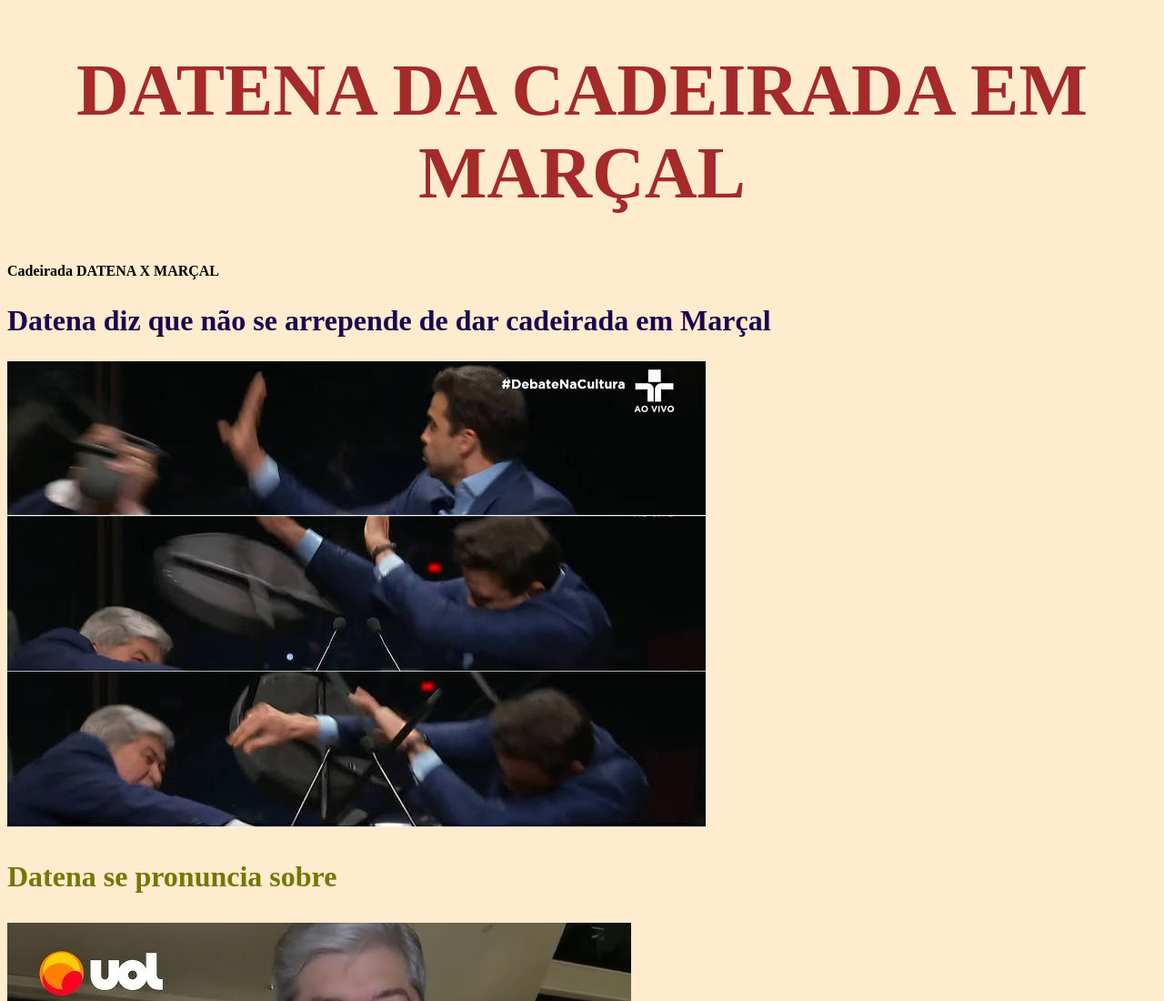
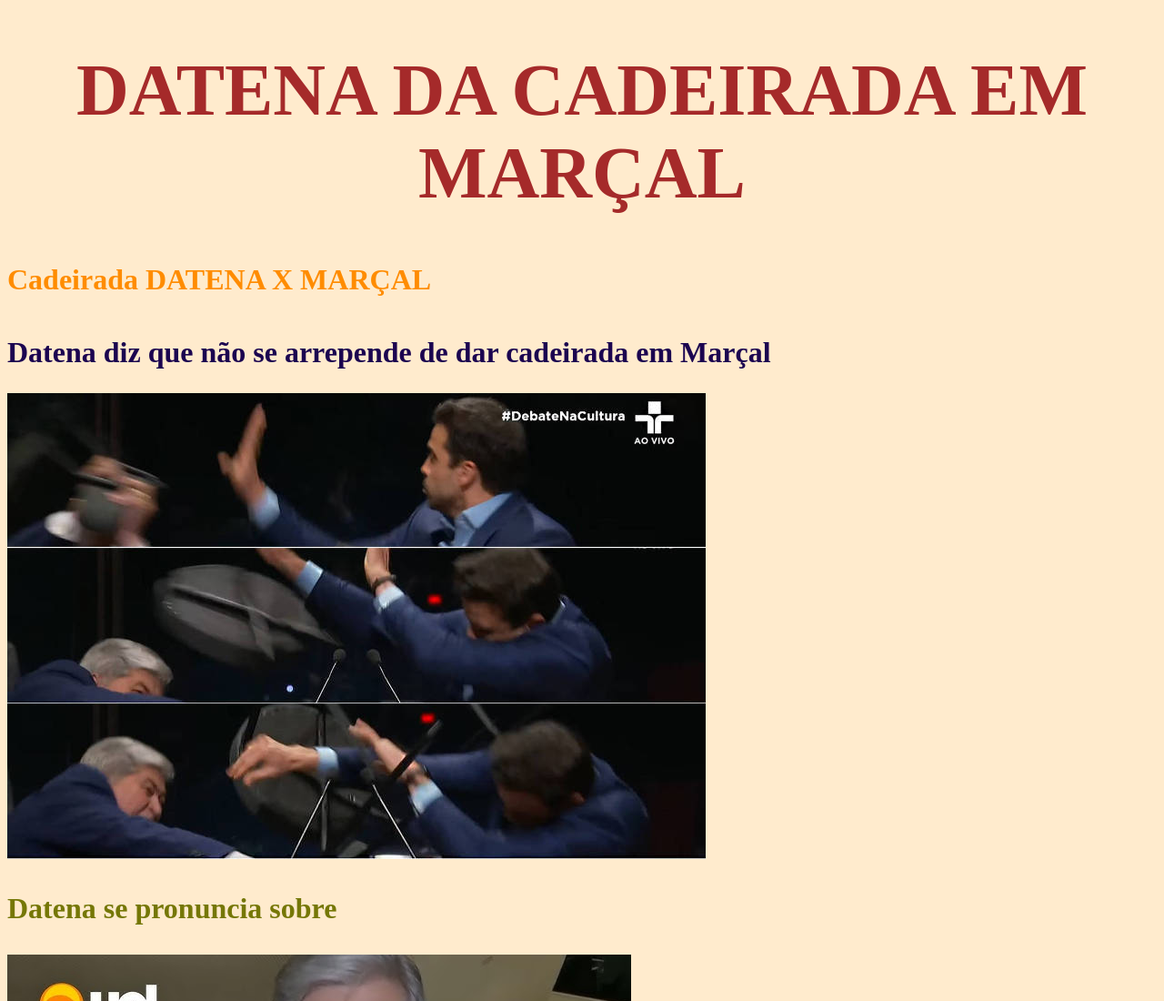
Before and after one commit to FelipePalmieri2008/terceiro_3tri_FelipePalmieri, a plain HTML site: page index.html in a window 1280 px wide. Shown: the top 1100 px of the page at 91% size. Drawn offline with Linux system fonts and the light colour scheme.

Commit message:
cor e fonte

```diff
--- a/style.css
+++ b/style.css
@@ -6,3 +6,5 @@ h2{font-size: 200%;
    color: rgb(27, 4, 80);}
 h3{font-size: 200%;
    color: rgb(117, 119, 6);}
+h4{font-size: 200%;
+   color: darkorange;}
```
